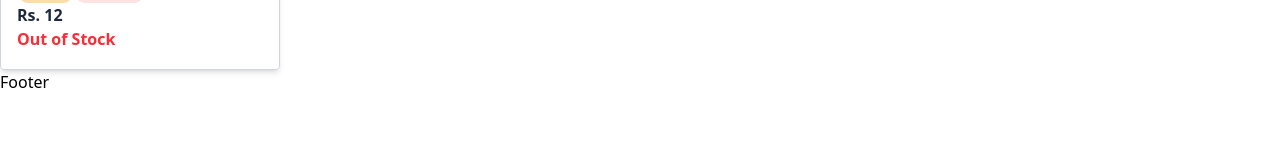
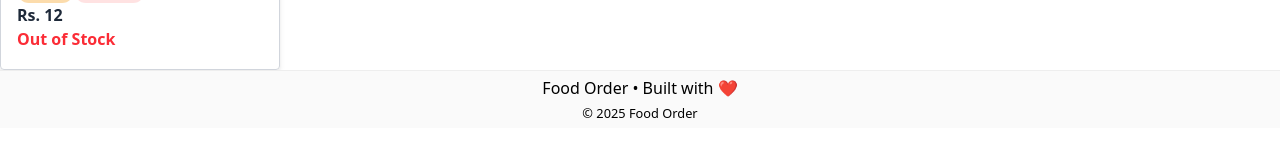
Before and after one commit to SreelakshmiKSudheer/Food-Order, a React (Vite) app in the folder frontend/: page / in a window 1280 px wide. Shown: the part 322-478 px from the top of the page. Built offline with nearby package versions, Linux system fonts and the light colour scheme.

Commit message:
screen bottom settings

```diff
--- a/frontend/src/components/Footer.jsx
+++ b/frontend/src/components/Footer.jsx
@@ -2,7 +2,12 @@ import React from 'react'
 
 const Footer = () => {
   return (
-    <div>Footer</div>
+    <footer className="bg-[#fafafa] border-t-[1px] border-t-[#eee] px-1 py-1.25 text-center" role="contentinfo">
+      <div className="max-w-screen-lg mx-auto flex flex-col items-center gap-[4px]">
+        <p>Food Order • Built with ❤️</p>
+        <small>© {new Date().getFullYear()} Food Order</small>
+      </div>
+    </footer>
   )
 }
 
```
